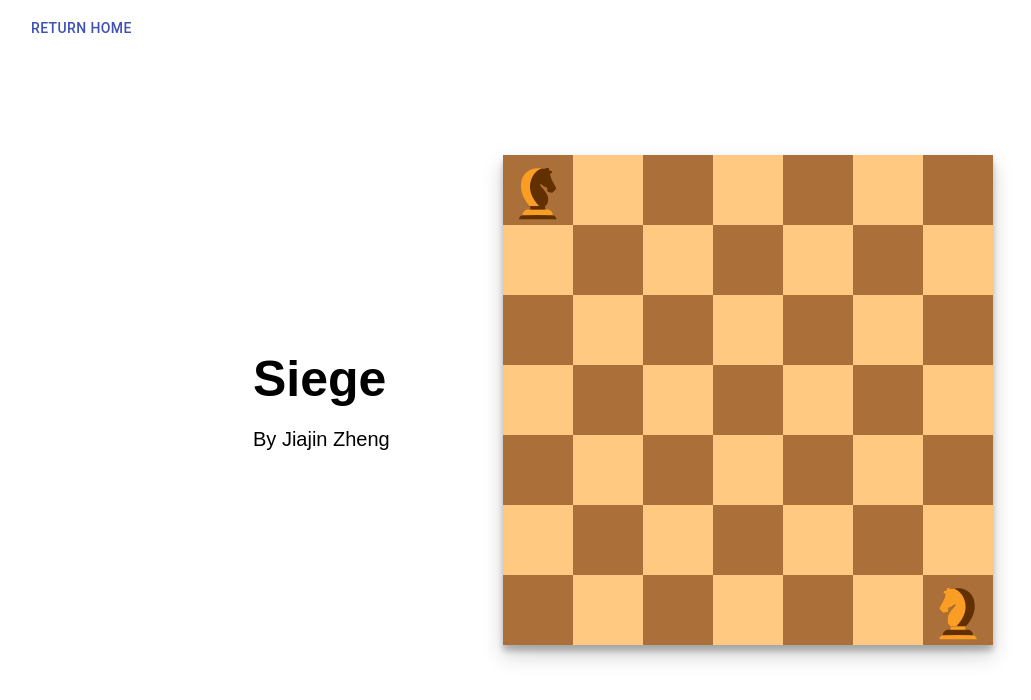
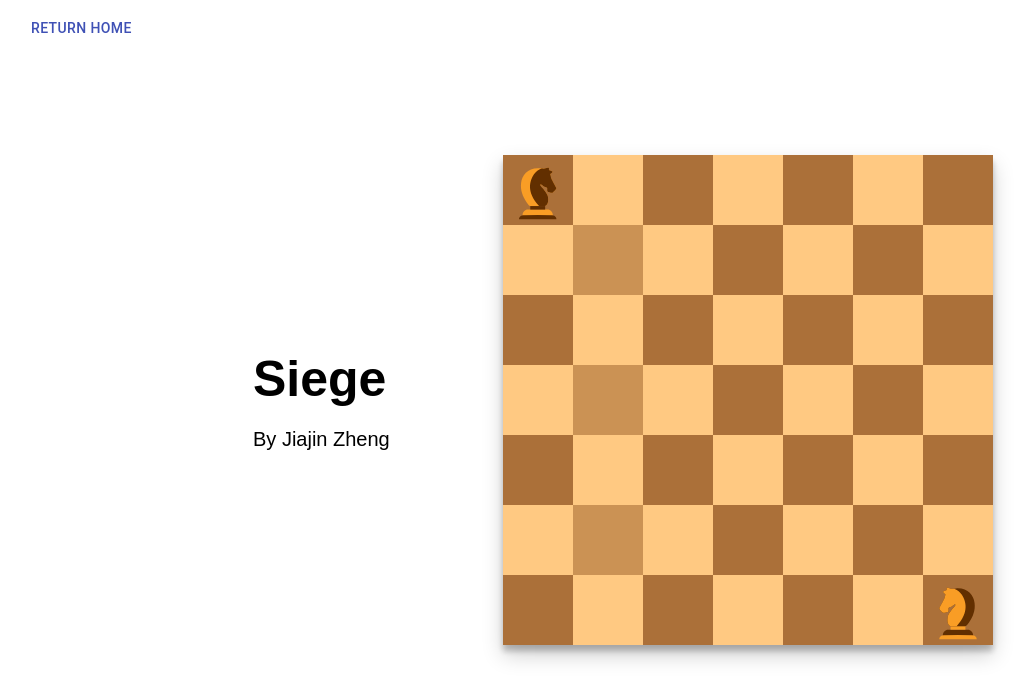
Before and after one commit to jackytsheng/gadget, a React (Create React App) app: page /siege in a window 1280 px wide. Shown: the top 700 px of the page, without its empty margins (17-1048 px from the left). Built offline with nearby package versions, Linux system fonts and the light colour scheme.

Commit message:
working on walkable indication grid

```diff
--- a/src/components/Siege/components/GameBoard.jsx
+++ b/src/components/Siege/components/GameBoard.jsx
@@ -8,6 +8,9 @@ const CHESS_COLOR_DARK = "#622f00";
 const CHESS_COLOR_LIGHT = "#f99d25";
 const BG_COLOR_LIGHT = "#ffc982";
 const BG_COLOR_DARK = "#ab7039";
+const PLAYER_ONE_HOVER_COLOR  = "#ffc98261";
+const PLAYER_TWO_HOVER_COLOR  = "#ab703961";
+
 // game board
 // [
 //   [0 ,"",0 ,"",0 ,"",0 ,"",0 ,"",0 ,"",0 ],
@@ -41,24 +44,62 @@ const grid = [
   [0 ,"",0 ,"",0 ,"",0 ,"",0 ,"",0 ,"",0 ],
 ]
 
-const GridLayout = styled.div`
+const hoverGrid = [
+  ["x", "o", "x", "x", "x", "x", "x"],
+  ["x", "o", "x", "x", "x", "x", "x"],
+  ["x", "o", "x", "x", "x", "x", "x"],
+  ["x", "o", "x", "x", "x", "x", "x"],
+  ["x", "o", "x", "x", "x", "x", "x"],
+  ["x", "o", "x", "x", "x", "x", "x"],
+];
+
+const MainWrapper = styled.div`
+  position:relative;
+`
+
+
+const GridBase = styled.div`
   width: 490px;
   height: 490px;
   display: grid;
   grid-template-columns: repeat(7, 1fr);
   grid-template-rows: repeat(7, 1fr);
-  box-shadow: 0 10px 20px rgba(0, 0, 0, 0.19), 0 6px 6px rgba(0, 0, 0, 0.23);
   @media (max-width: 650px) {
     width: 385px;
     height: 385px;
   }
 `;
+const GridLayout = styled(GridBase)`
+
+  box-shadow: 0 10px 20px rgba(0, 0, 0, 0.19), 0 6px 6px rgba(0, 0, 0, 0.23);
+
+`;
+
+const HoverLayout= styled(GridBase)`
+  position:absolute;
+  top:0;
+  bottom:0;
+  left:0;
+  right:0;
+`;
+
 
 const Slot = styled.div`
   width: 100%;
   height: 100%;
   background-color:${props => props.bgColor};
 `;
+
+const HoverSlot = styled(Slot)`
+
+  &:hover{
+    background-color:green;
+  }
+`
+const HoverSlotFiller = styled.div`
+  width: 100%;
+  height: 100%;
+`
 
 const Chess = styled.img`
   width: 60px;
@@ -72,6 +113,37 @@ const Chess = styled.img`
   }
 `;
 
+
+const generateHoverGrid = (grid, onClick,player) => {
+
+  return grid.map(row => row.map(column => {
+
+    if(column === "o"){
+      return (
+        <HoverSlot
+          key={"Hover" + row + column}
+          onClick={() => onClick(row, column)}
+          bgColor={
+            player === 1 ? PLAYER_ONE_HOVER_COLOR : PLAYER_TWO_HOVER_COLOR
+          }
+        />
+      );
+    }else{
+      return <HoverSlotFiller key={("Hover" + row + column)}/>
+    }
+  }))
+
+
+};
+
+const HoverCanvas = ({onClick,player,hoverGrid}) =>{
+
+return (
+  <HoverLayout>{generateHoverGrid(hoverGrid, onClick, player)}</HoverLayout>
+);
+
+
+}
 
 
 
@@ -135,10 +207,15 @@ class GameBoard extends React.Component {
   render() {
     const { P1Coor, P2Coor, selected } = this.state;
 
-    return <GridLayout>
-      {this.generateGrid(P1Coor, P2Coor)}
-      {selected? this.generateMovableGrid():null }
-      </GridLayout>;
+    return (
+      <MainWrapper>
+        <HoverCanvas hoverGrid={hoverGrid} player={1} onClick={()=>console.log("i'm click")}></HoverCanvas>
+        <GridLayout>
+          {this.generateGrid(P1Coor, P2Coor)}
+          {selected ? this.generateMovableGrid() : null}
+        </GridLayout>
+      </MainWrapper>
+    );
   }
 }
 
```
